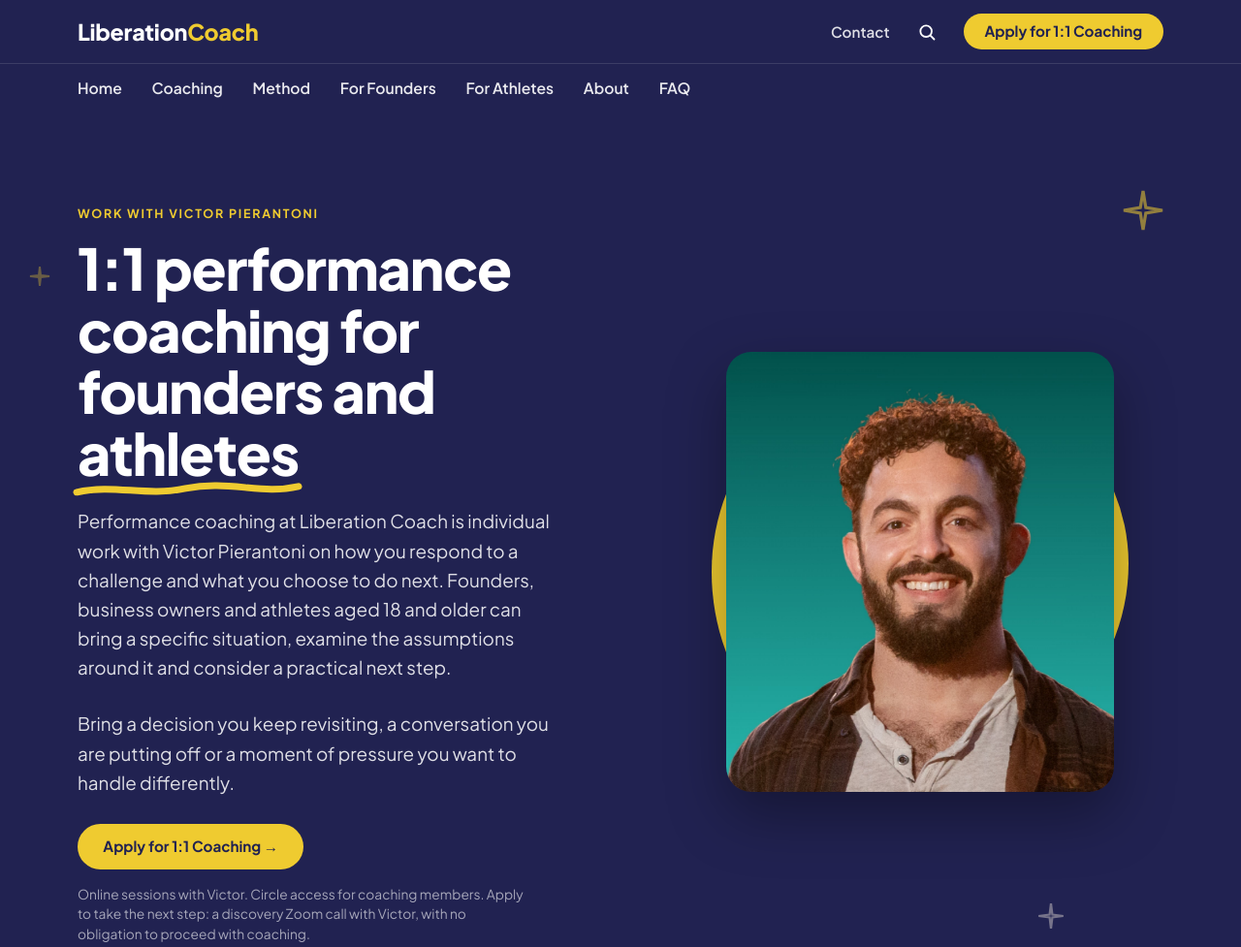
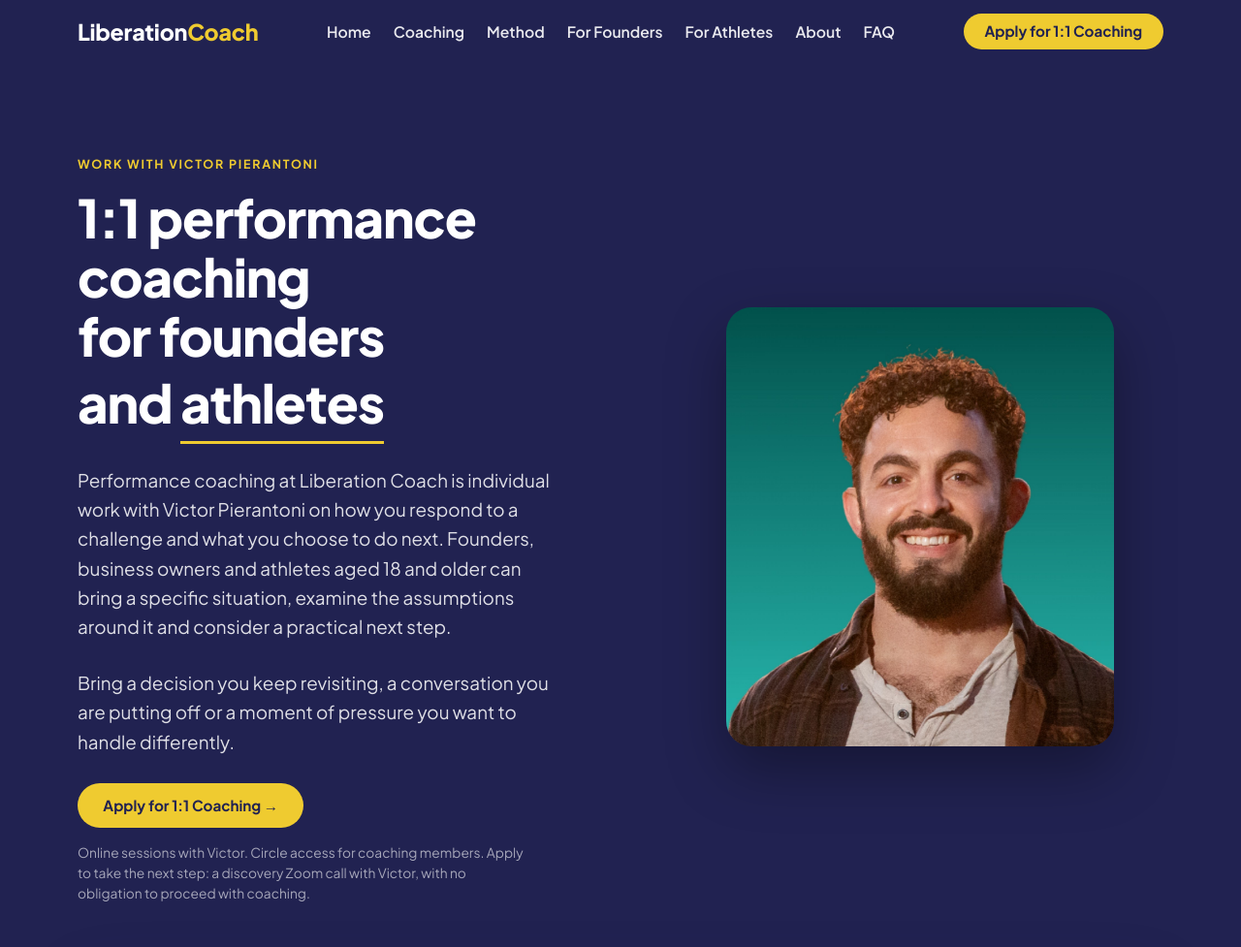
Before and after one commit to aron485/liberation-coach-homepage-v10, a plain HTML site: page design-1-forum.html in a window 1280 px wide. Shown: the top 977 px of the page at 97% size. Drawn offline with Linux system fonts and the light colour scheme.

Commit message:
Forum Phase 2 visual: consolidate 2-tier header to single row; remove sparkle stars; replace wavy hand-drawn underline (6 words) with one clean straight accent on hero word; remove gold blobs behind both portraits; balance hero headline (text-wrap)

```diff
--- a/design-1-forum.html
+++ b/design-1-forum.html
@@ -67,9 +67,9 @@
   .search-btn{background:transparent;border:none;color:var(--white);cursor:pointer;display:inline-flex;padding:4px;}
   .search-btn:hover{color:var(--gold);}
   .nav-apply{padding:.55em 1.3em;font-size:.95rem;}
+  .nav-right{display:flex;align-items:center;gap:14px;}
 
-  .nav-row2{border-top:1px solid rgba(255,255,255,.12);}
-  .nav-menu{display:flex;align-items:center;gap:clamp(14px,2.4vw,34px);padding:12px 0;list-style:none;flex-wrap:wrap;}
+  .nav-menu{display:flex;align-items:center;gap:clamp(12px,1.8vw,26px);padding:0;list-style:none;flex:1;justify-content:center;}
   .nav-menu a{font-weight:600;font-size:.98rem;color:rgba(255,255,255,.9);position:relative;padding:4px 0;transition:color .15s;}
   .nav-menu a::after{content:"";position:absolute;left:0;bottom:-2px;width:0;height:2px;background:var(--gold);transition:width .22s ease;}
   .nav-menu a:hover{color:var(--white);}
@@ -81,9 +81,10 @@
   /* ---------- HERO ---------- */
   .hero{background:var(--indigo);color:var(--white);position:relative;overflow:hidden;}
   .hero-inner{display:grid;grid-template-columns:1.05fr .95fr;gap:clamp(30px,5vw,64px);align-items:center;padding:clamp(48px,7vw,90px) 0 clamp(60px,8vw,104px);}
-  .hero h1{font-size:clamp(2.1rem,5.2vw,3.7rem);font-weight:800;line-height:1.08;letter-spacing:-.02em;margin-bottom:22px;}
+  .hero h1{font-size:clamp(2.1rem,4.8vw,3.4rem);font-weight:800;line-height:1.12;letter-spacing:-.02em;margin-bottom:22px;text-wrap:balance;max-width:17ch;}
   .brush-word{position:relative;display:inline-block;white-space:nowrap;}
-  .brush-word .brush{position:absolute;left:-2%;bottom:-.28em;width:104%;height:.4em;pointer-events:none;}
+  .brush{display:none;}
+  .hero h1 .brush-word{border-bottom:3px solid var(--gold);padding-bottom:.04em;line-height:1.4;}
   .hero-sub{font-size:clamp(1.02rem,1.5vw,1.18rem);color:rgba(255,255,255,.86);max-width:36ch;margin-bottom:28px;}
   .hero-cta{display:flex;flex-wrap:wrap;gap:14px;align-items:center;margin-bottom:16px;}
   .fineprint{font-size:.86rem;color:rgba(255,255,255,.6);max-width:46ch;line-height:1.5;}
@@ -240,9 +241,8 @@
 
   /* ---------- RESPONSIVE ---------- */
   @media(max-width:900px){
-    .nav-row2{display:none;}
+    .nav-menu{display:none;}
     .hamburger{display:inline-flex;}
-    .nav-utility .util{display:none;}
     .nav-apply{display:none;}
     .hero-inner{grid-template-columns:1fr;text-align:center;}
     .hero-sub,.fineprint{margin-left:auto;margin-right:auto;}
@@ -275,22 +275,8 @@
 <header class="nav">
   <div class="wrap">
     <div class="nav-row1">
-      <a href="#" class="brand">Liberation<span>Coach</span></a>
-      <nav class="nav-utility">
-        <a href="/contact" class="util">Contact</a>
-        <button class="search-btn" aria-label="Search">
-          <svg width="20" height="20" viewBox="0 0 24 24" fill="none" stroke="currentColor" stroke-width="2.2" stroke-linecap="round"><circle cx="11" cy="11" r="7"/><line x1="21" y1="21" x2="16.65" y2="16.65"/></svg>
-        </button>
-        <a href="/apply" class="pill pill-gold nav-apply" style="white-space:nowrap;">Apply for 1:1 Coaching</a>
-        <button class="hamburger" id="hamburger" aria-label="Menu" aria-expanded="false">
-          <svg viewBox="0 0 24 24" fill="none" stroke="currentColor" stroke-width="2.4" stroke-linecap="round"><line x1="3" y1="7" x2="21" y2="7"/><line x1="3" y1="12" x2="21" y2="12"/><line x1="3" y1="17" x2="21" y2="17"/></svg>
-        </button>
-      </nav>
-    </div>
-  </div>
-  <div class="nav-row2">
-    <div class="wrap">
-      <ul class="nav-menu">
+      <a href="/" class="brand">Liberation<span>Coach</span></a>
+      <ul class="nav-menu" id="navMenu">
         <li><a href="/">Home</a></li>
         <li><a href="/coaching">Coaching</a></li>
         <li><a href="/method">Method</a></li>
@@ -299,6 +285,12 @@
         <li><a href="/about">About</a></li>
         <li><a href="/faq">FAQ</a></li>
       </ul>
+      <div class="nav-right">
+        <a href="/apply" class="pill pill-gold nav-apply" style="white-space:nowrap;">Apply for 1:1 Coaching</a>
+        <button class="hamburger" id="hamburger" aria-label="Menu" aria-expanded="false" aria-controls="mobilePanel">
+          <svg viewBox="0 0 24 24" fill="none" stroke="currentColor" stroke-width="2.4" stroke-linecap="round"><line x1="3" y1="7" x2="21" y2="7"/><line x1="3" y1="12" x2="21" y2="12"/><line x1="3" y1="17" x2="21" y2="17"/></svg>
+        </button>
+      </div>
     </div>
   </div>
   <div class="mobile-panel" id="mobilePanel">
@@ -317,10 +309,6 @@
 
 <!-- ============ HERO ============ -->
 <section class="hero">
-  <!-- sparkle doodles -->
-  <svg class="sparkle sp1" viewBox="0 0 24 24" fill="none" stroke="#EFCB30" stroke-width="1.6" stroke-linecap="round"><path d="M12 2 L13.4 10.6 L22 12 L13.4 13.4 L12 22 L10.6 13.4 L2 12 L10.6 10.6 Z"/></svg>
-  <svg class="sparkle sp2" viewBox="0 0 24 24" fill="none" stroke="#F7EFE2" stroke-width="1.6" stroke-linecap="round"><path d="M12 3 L13 11 L21 12 L13 13 L12 21 L11 13 L3 12 L11 11 Z"/></svg>
-  <svg class="sparkle sp3" viewBox="0 0 24 24" fill="none" stroke="#EFCB30" stroke-width="1.6" stroke-linecap="round"><path d="M12 4 L12.8 11.2 L20 12 L12.8 12.8 L12 20 L11.2 12.8 L4 12 L11.2 11.2 Z"/></svg>
   <div class="wrap">
     <div class="hero-inner">
       <div class="hero-text">
@@ -336,7 +324,6 @@
         <p class="fineprint">Online sessions with Victor. Circle access for coaching members. Apply to take the next step: a discovery Zoom call with Victor, with no obligation to proceed with coaching.</p>
       </div>
       <div class="hero-visual">
-        <div class="gold-blob"></div>
         <img class="hero-photo" src="assets/victor-avatar.jpg" alt="Victor Pierantoni, performance coach, smiling in a studio portrait">
       </div>
     </div>
@@ -425,7 +412,6 @@
     <div class="meet-grid">
       <div class="meet-left">
         <div class="meet-photo-wrap">
-          <div class="blob"></div>
           <img class="meet-photo" src="assets/victor-cream.jpg" alt="Victor Pierantoni, founder and coach of Liberation Coach">
         </div>
         <div class="meet-quote">
@@ -541,8 +527,6 @@
 
 <!-- ============ FINAL CTA ============ -->
 <section class="band final" id="apply">
-  <svg class="sparkle sp1" viewBox="0 0 24 24" fill="none" stroke="#EFCB30" stroke-width="1.6" stroke-linecap="round" style="top:18%;left:8%;right:auto;width:40px;opacity:.5;"><path d="M12 2 L13.4 10.6 L22 12 L13.4 13.4 L12 22 L10.6 13.4 L2 12 L10.6 10.6 Z"/></svg>
-  <svg class="sparkle sp2" viewBox="0 0 24 24" fill="none" stroke="#F7EFE2" stroke-width="1.6" stroke-linecap="round" style="bottom:20%;right:10%;width:32px;opacity:.4;"><path d="M12 3 L13 11 L21 12 L13 13 L12 21 L11 13 L3 12 L11 11 Z"/></svg>
   <div class="wrap">
     <h2>Bring the situation you want to approach
       <span class="brush-word">differently<svg class="brush" viewBox="0 0 260 24" preserveAspectRatio="none" fill="none" style="bottom:-.18em;"><path d="M4 15 C 50 6, 90 20, 140 11 C 190 3, 220 18, 256 10" stroke="#EFCB30" stroke-width="7" stroke-linecap="round"/></svg></span>
```
